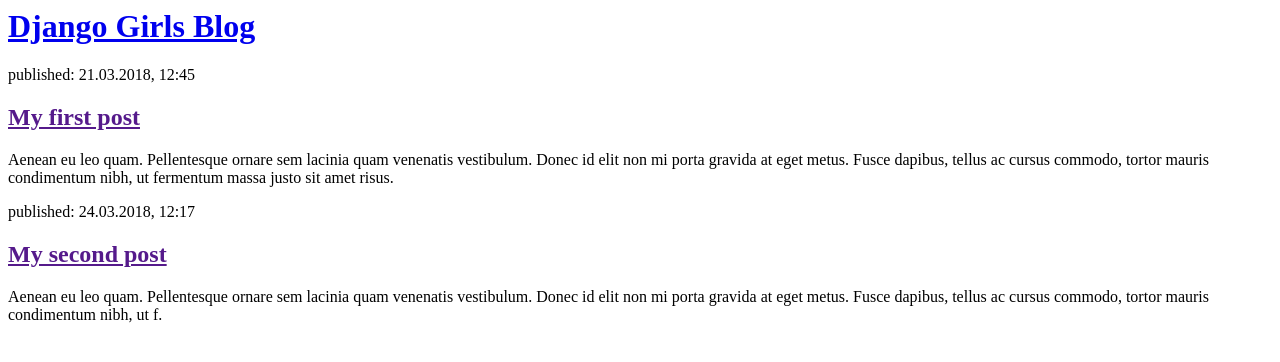
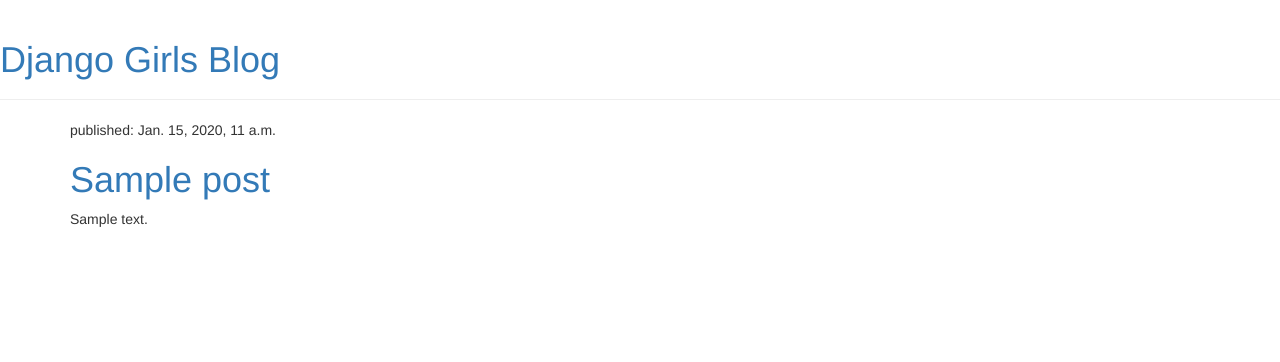
Before and after one commit to Rishma96/my-first-blog, a Django app: page / in a window 1280 px wide. Shown: the top 362 px of the page. Run offline with Django 3.2, Linux system fonts and the light colour scheme; tables that the repository leaves empty hold one stand-in row (values such as "Sample post"); some libraries are stand-ins or nearby versions.

Commit message:
Added view and template for detailed blog post as well as CSS for the site.

```diff
--- /dev/null
+++ b/blog/templates/blog/base.html
@@ -0,0 +1,23 @@
+{% load staticfiles %}
+<html>
+    <head>
+        <title>Django Girls blog</title>
+        <link rel="stylesheet" href="//maxcdn.bootstrapcdn.com/bootstrap/3.2.0/css/bootstrap.min.css">
+        <link rel="stylesheet" href="//maxcdn.bootstrapcdn.com/bootstrap/3.2.0/css/bootstrap-theme.min.css">
+        <link href='//fonts.googleapis.com/css?family=Lobster&subset=latin,latin-ext' rel='stylesheet' type='text/css'>
+        <link rel="stylesheet" href="{% static 'css/blog.css' %}">
+    </head>
+        <body>
+        <div class="page-header">
+            <h1><a href="/">Django Girls Blog</a></h1>
+        </div>
+        <div class="content container">
+            <div class="row">
+                <div class="col-md-8">
+                {% block content %}
+                {% endblock %}
+                </div>
+            </div>
+        </div>
+    </body>
+</html>
--- a/blog/templates/blog/post_list.html
+++ b/blog/templates/blog/post_list.html
@@ -1,22 +1,10 @@
-<html>
-    <head>
-        <title>Django Girls blog</title>
-    </head>
-    <body>
+{% extends 'blog/base.html' %}
+{% block content %}
+      {% for post in posts %}
         <div>
-            <h1><a href="/">Django Girls Blog</a></h1>
+            <p>published: {{ post.published_date }}</p>
+            <h1><a href="{% url 'post_detail' pk=post.pk %}">{{ post.title }}</a></h1>
+            <p>{{ post.text|linebreaksbr }}</p>
         </div>
-
-        <div>
-            <p>published: 21.03.2018, 12:45</p>
-            <h2><a href="">My first post</a></h2>
-            <p>Aenean eu leo quam. Pellentesque ornare sem lacinia quam venenatis vestibulum. Donec id elit non mi porta gravida at eget metus. Fusce dapibus, tellus ac cursus commodo, tortor mauris condimentum nibh, ut fermentum massa justo sit amet risus.</p>
-        </div>
-
-        <div>
-            <p>published: 24.03.2018, 12:17</p>
-            <h2><a href="">My second post</a></h2>
-            <p>Aenean eu leo quam. Pellentesque ornare sem lacinia quam venenatis vestibulum. Donec id elit non mi porta gravida at eget metus. Fusce dapibus, tellus ac cursus commodo, tortor mauris condimentum nibh, ut f.</p>
-        </div>
-    </body>
-</html>
+      {% endfor %}
+{% endblock %}
--- a/blog/urls.py
+++ b/blog/urls.py
@@ -1,5 +1,7 @@
 from django.conf.urls import url
 from . import views
+
 urlpatterns = [
     url(r'^$', views.post_list, name='post_list'),
+    url(r'^post/(?P<pk>\d+)/$', views.post_detail, name='post_detail'),
 ]
--- a/blog/views.py
+++ b/blog/views.py
@@ -1,3 +1,12 @@
-from django.shortcuts import render
+from django.shortcuts import render, get_object_or_404
+
+from django.utils import timezone
+from .models import Post
+
 def post_list(request):
-    return render(request, 'blog/post_list.html', {})
+    posts = Post.objects.filter().order_by('published_date')
+    return render(request, 'blog/post_list.html', {'posts': posts})
+
+def post_detail(request, pk):
+    post = get_object_or_404(Post, pk=pk)
+    return render(request, 'blog/post_detail.html', {'post': post})
```
Also changed, not shown: blog/templates/blog/post_detail.html (added, +13 -0 lines).
